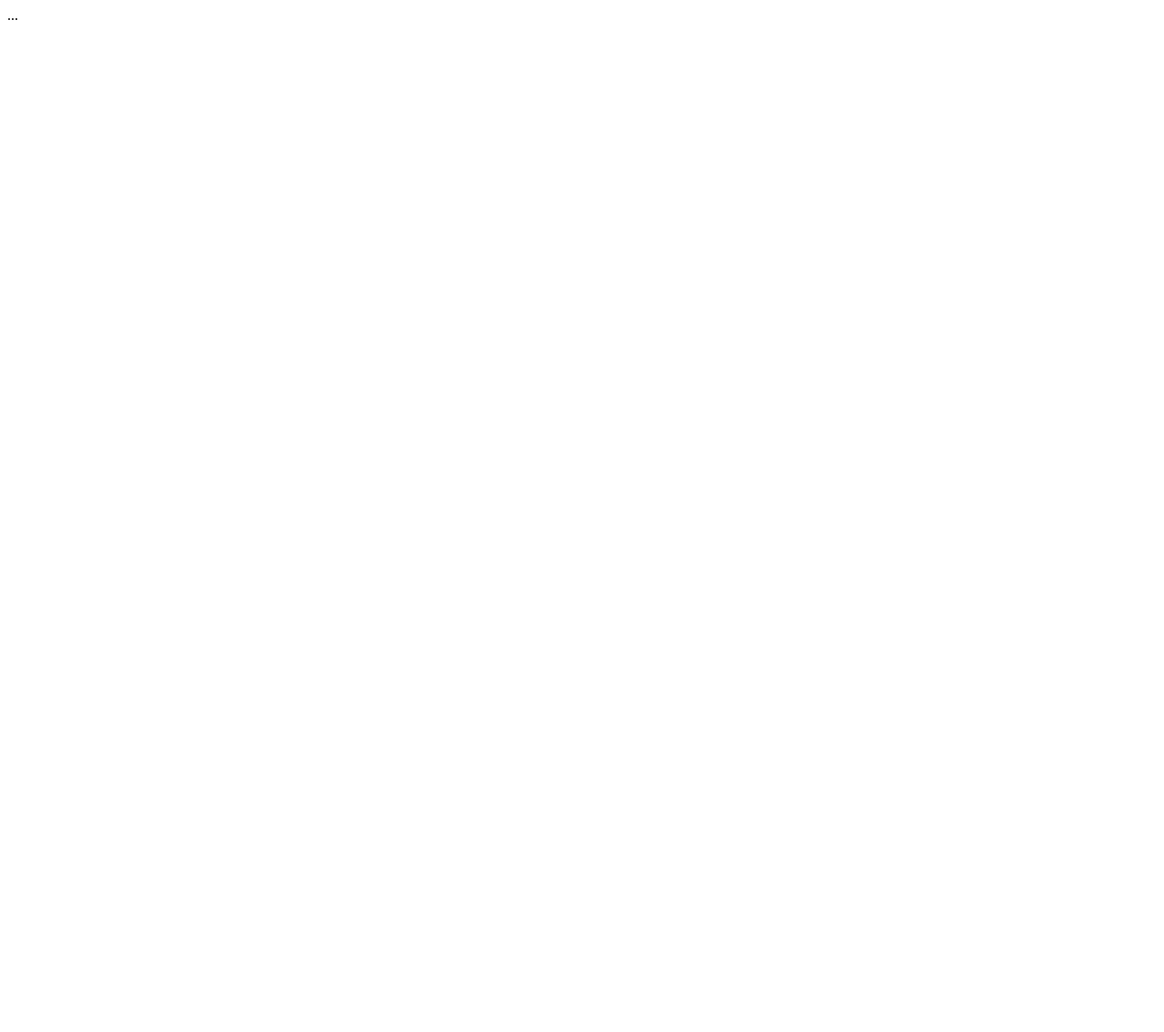
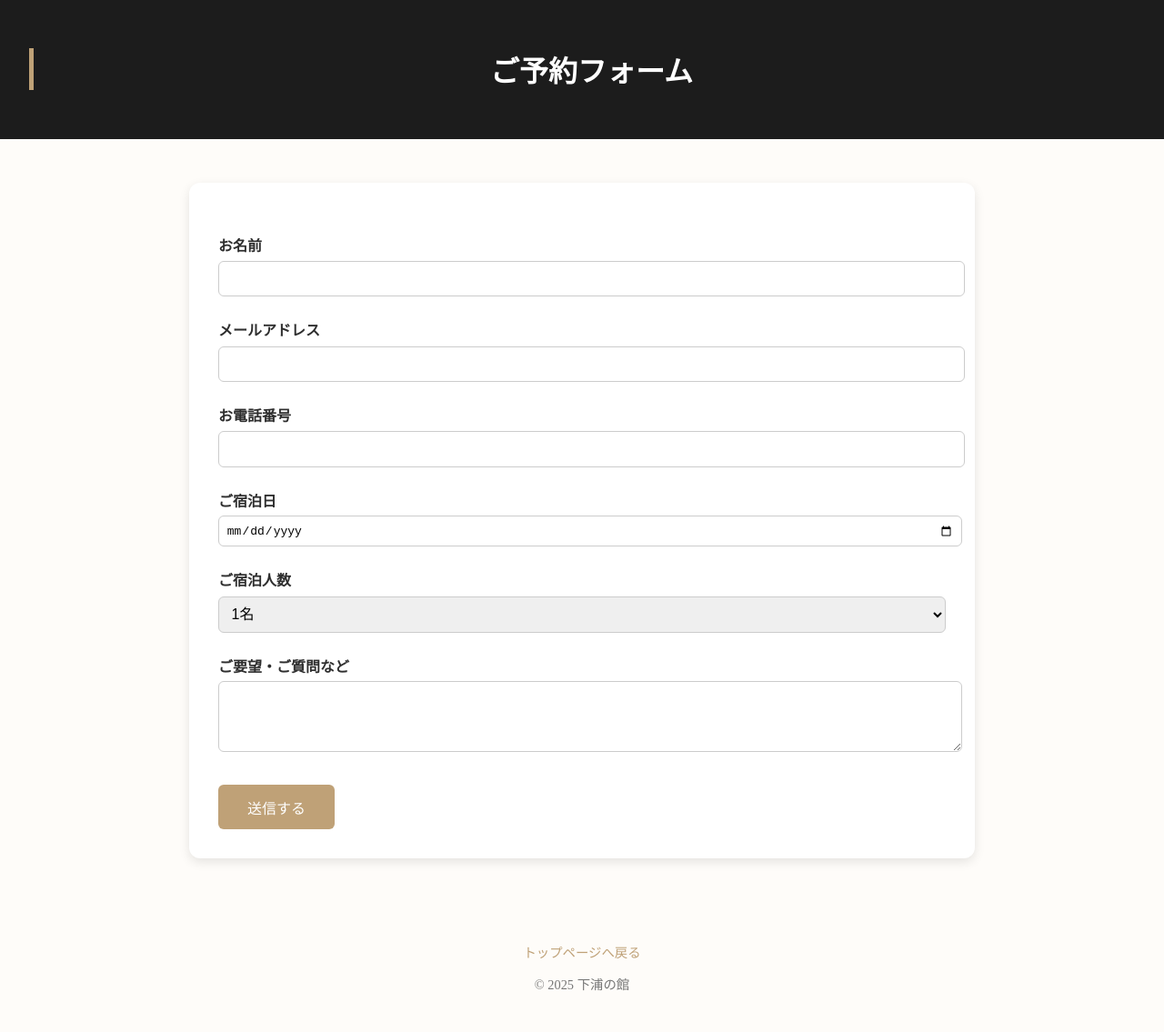
Before and after one commit to szksjm/moura_yakata, a plain HTML site: page reservation.html in a window 1280 px wide. Shown: the whole page at 91% size. Before the commit the page ends 800 px from the top, so only its background shows below. Drawn offline with Linux system fonts and the light colour scheme.

Commit message:
Update reservation.html

```diff
--- a/reservation.html
+++ b/reservation.html
@@ -1 +1,110 @@
-...
+<!DOCTYPE html>
+<html lang="ja">
+<head>
+  <meta charset="UTF-8">
+  <meta name="viewport" content="width=device-width, initial-scale=1.0">
+  <title>ご予約 - 下浦の館</title>
+  <link href="https://fonts.googleapis.com/css2?family=Noto+Serif+JP:wght@400;700&display=swap" rel="stylesheet">
+  <style>
+    body {
+      font-family: 'Noto Serif JP', serif;
+      background-color: #fefcf9;
+      margin: 0;
+      padding: 0;
+      color: #2e2e2e;
+    }
+    header {
+      background-color: #1c1c1c;
+      color: white;
+      padding: 2em;
+      text-align: center;
+    }
+    main {
+      max-width: 800px;
+      margin: 3em auto;
+      padding: 2em;
+      background: white;
+      border-radius: 12px;
+      box-shadow: 0 4px 12px rgba(0,0,0,0.1);
+    }
+    h1 {
+      font-size: 2em;
+      border-left: 5px solid #bfa177;
+      padding-left: 0.5em;
+    }
+    form label {
+      display: block;
+      margin-top: 1.5em;
+      font-weight: bold;
+    }
+    form input, form textarea, form select {
+      width: 100%;
+      padding: 0.6em;
+      margin-top: 0.4em;
+      border: 1px solid #ccc;
+      border-radius: 6px;
+      font-size: 1em;
+    }
+    button {
+      margin-top: 2em;
+      padding: 0.8em 2em;
+      background-color: #bfa177;
+      color: white;
+      border: none;
+      border-radius: 6px;
+      font-size: 1em;
+      cursor: pointer;
+    }
+    button:hover {
+      background-color: #a48c64;
+    }
+    footer {
+      text-align: center;
+      padding: 2em;
+      font-size: 0.9em;
+      color: #777;
+    }
+    a {
+      color: #bfa177;
+      text-decoration: none;
+    }
+  </style>
+</head>
+<body>
+  <header>
+    <h1>ご予約フォーム</h1>
+  </header>
+  <main>
+    <form>
+      <label for="name">お名前</label>
+      <input type="text" id="name" name="name" required>
+
+      <label for="email">メールアドレス</label>
+      <input type="email" id="email" name="email" required>
+
+      <label for="phone">お電話番号</label>
+      <input type="tel" id="phone" name="phone">
+
+      <label for="date">ご宿泊日</label>
+      <input type="date" id="date" name="date">
+
+      <label for="people">ご宿泊人数</label>
+      <select id="people" name="people">
+        <option value="1">1名</option>
+        <option value="2">2名</option>
+        <option value="3">3名</option>
+        <option value="4">4名以上</option>
+      </select>
+
+      <label for="requests">ご要望・ご質問など</label>
+      <textarea id="requests" name="requests" rows="4"></textarea>
+
+      <button type="submit">送信する</button>
+    </form>
+  </main>
+  <footer>
+    <p><a href="/index.html">トップページへ戻る</a></p>
+    <p>&copy; 2025 下浦の館</p>
+  </footer>
+</body>
+</html>
```
